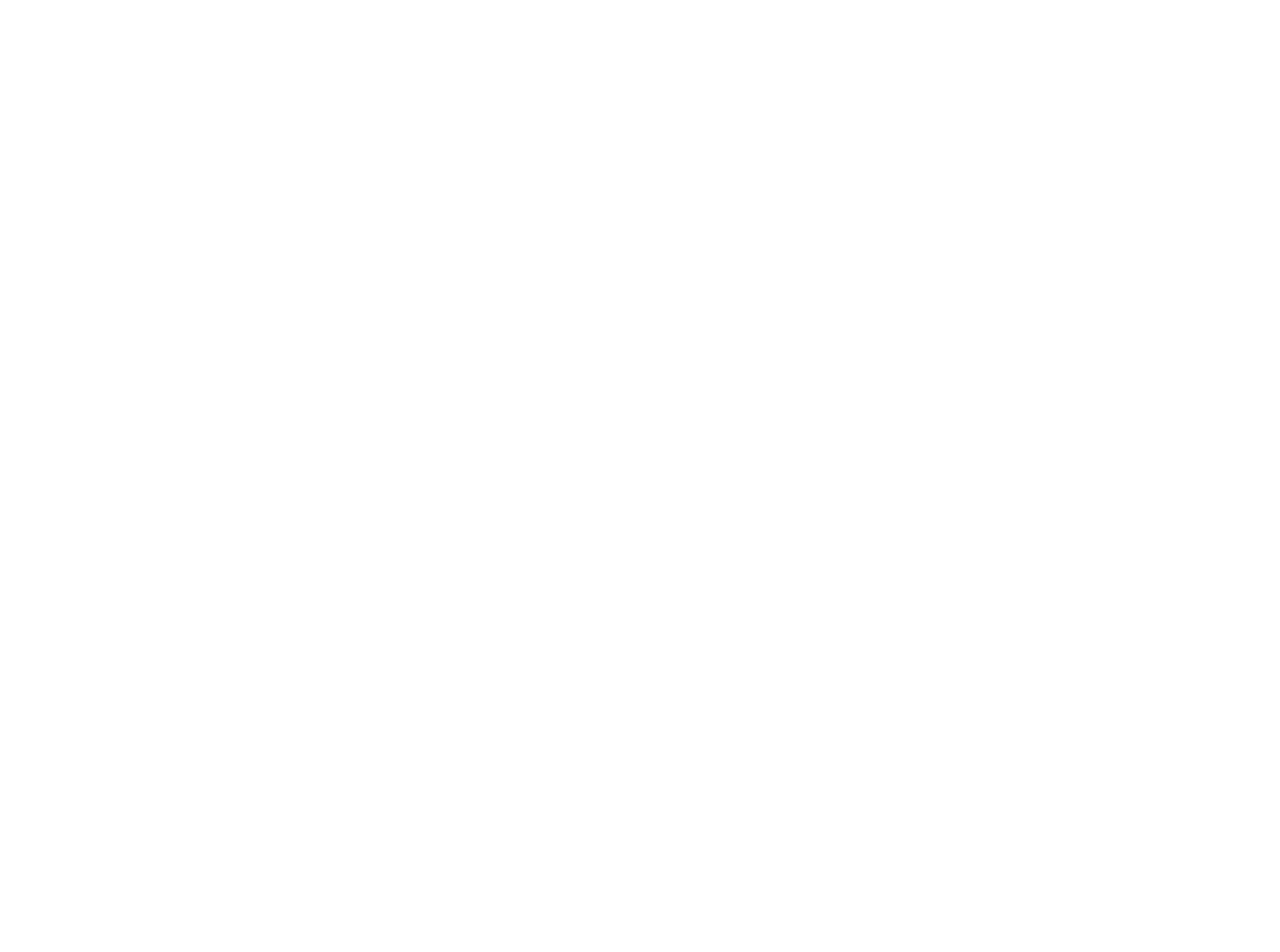
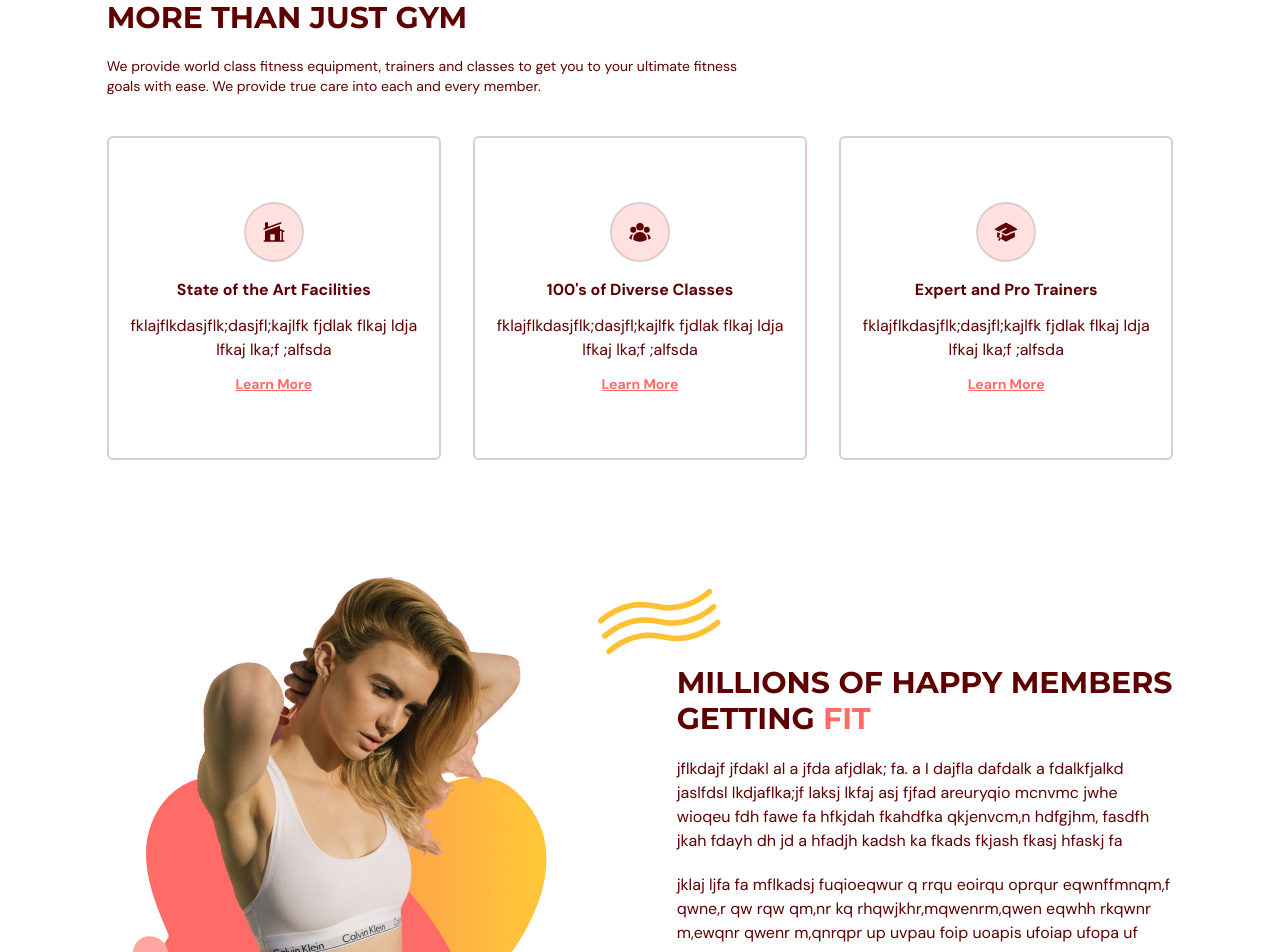
Before and after one commit to HlibHryshko/react-ts-fitness-web, a React (Vite) app: page / in a window 1280 px wide. Shown: the part 900-1852 px from the top of the page. Before the commit the page ends 823 px from the top, so only its background shows below. Built offline with nearby package versions, Linux system fonts and the light colour scheme.

Commit message:
Benefits page is implemented

```diff
--- a/src/App.tsx
+++ b/src/App.tsx
@@ -2,6 +2,7 @@ import NavBar from "@/views/navbar";
 import { useState, useEffect } from "react";
 import { SELECTED_PAGE } from "./shared/types";
 import Home from "./views/home";
+import Benefits from "./views/benefits";
 
 function App() {
   const [selectedPage, setSelectedPage] = useState<SELECTED_PAGE>(
@@ -33,6 +34,7 @@ function App() {
         setSelectedPage={setSelectedPage}
       />
       <Home setSelectedPage={setSelectedPage} />
+      <Benefits setSelectedPage={setSelectedPage} />
     </div>
   );
 }
--- /dev/null
+++ b/src/components/benefits/Benefit.tsx
@@ -0,0 +1,43 @@
+import { SELECTED_PAGE } from "@/shared/types";
+import AnchorLink from "react-anchor-link-smooth-scroll";
+import { motion } from "framer-motion";
+
+const childVariant = {
+  hidden: { opacity: 0, scale: 0.9 },
+  visible: { opacity: 1, scale: 1 },
+};
+
+type Props = {
+  icon: JSX.Element;
+  title: string;
+  description: string;
+  setSelectedPage: (value: SELECTED_PAGE) => void;
+};
+
+const Benefit = ({ icon, title, description, setSelectedPage }: Props) => {
+  return (
+    <motion.div
+      className="mt-5 rounded-md border-2 border-gray-100 px-5 py-16 text-center"
+      variants={childVariant}
+    >
+      <div className="mb-4 flex justify-center">
+        <div className="rounded-full border-2 border-gray-100 bg-primary-100 p-4">
+          {icon}
+        </div>
+      </div>
+      <h4 className="font-bold">{title}</h4>
+      <p className="my-3">{description}</p>
+      <AnchorLink
+        className="text-sm font-bold text-primary-500 underline hover:text-secondary-500"
+        onClick={() => {
+          setSelectedPage(SELECTED_PAGE.ContactUs);
+        }}
+        href={`#${SELECTED_PAGE.ContactUs}`}
+      >
+        <p>Learn More</p>
+      </AnchorLink>
+    </motion.div>
+  );
+};
+
+export default Benefit;
--- a/src/shared/types.ts
+++ b/src/shared/types.ts
@@ -4,3 +4,9 @@ export enum SELECTED_PAGE {
   OurClasses = "ourclasses",
   ContactUs = "contactus",
 }
+
+export interface IBenefit {
+  icon: JSX.Element;
+  title: string;
+  description: string;
+}
--- /dev/null
+++ b/src/views/benefits/index.tsx
@@ -0,0 +1,170 @@
+import {
+  HomeModernIcon,
+  UserGroupIcon,
+  AcademicCapIcon,
+} from "@heroicons/react/24/solid";
+import { IBenefit, SELECTED_PAGE } from "@/shared/types";
+import { motion } from "framer-motion";
+import Benefit from "@/components/benefits/Benefit";
+import ActionButton from "@/components/shared/ActionButton";
+import BenefitsPageGraphic from "@/assets/BenefitsPageGraphic.png";
+
+const container = {
+  hidden: {},
+  visible: {
+    transition: {
+      staggerChildren: 0.2,
+    },
+  },
+};
+
+const benefits: Array<IBenefit> = [
+  {
+    icon: <HomeModernIcon className="h-6 w-6" />,
+    title: "State of the Art Facilities",
+    description:
+      "fklajflkdasjflk;dasjfl;kajlfk fjdlak flkaj ldja lfkaj lka;f ;alfsda",
+  },
+  {
+    icon: <UserGroupIcon className="h-6 w-6" />,
+    title: "100's of Diverse Classes",
+    description:
+      "fklajflkdasjflk;dasjfl;kajlfk fjdlak flkaj ldja lfkaj lka;f ;alfsda",
+  },
+  {
+    icon: <AcademicCapIcon className="h-6 w-6" />,
+    title: "Expert and Pro Trainers",
+    description:
+      "fklajflkdasjflk;dasjfl;kajlfk fjdlak flkaj ldja lfkaj lka;f ;alfsda",
+  },
+];
+
+type Props = {
+  setSelectedPage: (value: SELECTED_PAGE) => void;
+};
+
+const Benefits = ({ setSelectedPage }: Props) => {
+  return (
+    <section
+      id={SELECTED_PAGE.BENEFITS}
+      className="mx-auto min-h-full w-5/6 py-20"
+    >
+      <motion.div
+        onViewportEnter={() => {
+          setSelectedPage(SELECTED_PAGE.BENEFITS);
+        }}
+      >
+        {/* Header */}
+        <motion.div
+          className="md:my-5 md:w-3/5"
+          initial="hidden"
+          whileInView="visible"
+          viewport={{ once: true, amount: 0.5 }}
+          transition={{ duration: 0.5 }}
+          variants={{
+            hidden: { opacity: 0, x: -50 },
+            visible: { opacity: 1, x: 0 },
+          }}
+        >
+          <h1 className="basis-3/5 font-montserrat text-3xl font-bold uppercase">
+            more than just gym
+          </h1>
+          <p className="my-5 text-sm">
+            We provide world class fitness equipment, trainers and classes to
+            get you to your ultimate fitness goals with ease. We provide true
+            care into each and every member.
+          </p>
+        </motion.div>
+        {/* Benefits */}
+        <motion.div
+          initial="hidden"
+          whileInView="visible"
+          viewport={{ once: true, amount: 0.5 }}
+          variants={container}
+          className="mt-5 items-center justify-between gap-8 md:flex"
+        >
+          {benefits.map((benefit: IBenefit) => (
+            <Benefit
+              icon={benefit.icon}
+              title={benefit.title}
+              description={benefit.description}
+              setSelectedPage={setSelectedPage}
+              key={benefit.title}
+            />
+          ))}
+        </motion.div>
+
+        {/* Graphics and Description */}
+        <div className="mt-16 items-center justify-between gap-20 md:mt-28 md:flex">
+          {/* Graphic */}
+          <img
+            className="mx-auto"
+            alt="benefits-page-graphic"
+            src={BenefitsPageGraphic}
+          />
+          {/* Description section */}
+          <div>
+            {/* Title */}
+            <motion.div
+              className="relative"
+              initial="hidden"
+              whileInView="visible"
+              viewport={{ once: true, amount: 0.5 }}
+              transition={{ duration: 0.5 }}
+              variants={{
+                hidden: { opacity: 0, x: 50 },
+                visible: { opacity: 1, x: 0 },
+              }}
+            >
+              <div className="before:absolute before:-left-20 before:-top-20 before:z-[-1] before:content-abstractwaves">
+                <div>
+                  <h1 className="basis-3/5 font-montserrat text-3xl font-bold uppercase">
+                    millions of happy members getting{" "}
+                    <span className="text-primary-500">fit</span>
+                  </h1>
+                </div>
+              </div>
+            </motion.div>
+
+            {/* Description */}
+            <motion.div
+              initial="hidden"
+              whileInView="visible"
+              viewport={{ once: true, amount: 0.5 }}
+              transition={{ delay: 0.2, duration: 0.5 }}
+              variants={{
+                hidden: { opacity: 0, x: 50 },
+                visible: { opacity: 1, x: 0 },
+              }}
+            >
+              <p className="my-5">
+                jflkdajf jfdakl al a jfda afjdlak; fa. a I dajfla dafdalk a
+                fdalkfjalkd jaslfdsl lkdjaflka;jf laksj lkfaj asj fjfad
+                areuryqio mcnvmc jwhe wioqeu fdh fawe fa hfkjdah fkahdfka
+                qkjenvcm,n hdfgjhm, fasdfh jkah fdayh dh jd a hfadjh kadsh ka
+                fkads fkjash fkasj hfaskj fa
+              </p>
+              <p className="mb-5">
+                jklaj ljfa fa mflkadsj fuqioeqwur q rrqu eoirqu oprqur
+                eqwnffmnqm,f qwne,r qw rqw qm,nr kq rhqwjkhr,mqwenrm,qwen eqwhh
+                rkqwnr m,ewqnr qwenr m,qnrqpr up uvpau foip uoapis ufoiap ufopa
+                uf
+              </p>
+            </motion.div>
+
+            {/* Button */}
+            <div className="relative mt-16">
+              <div className="before:absolute before:-bottom-20 before:right-40 before:z-[-1] before:content-sparkles">
+                <ActionButton setSelectedPage={setSelectedPage}>
+                  Join Now
+                </ActionButton>
+              </div>
+            </div>
+          </div>
+        </div>
+      </motion.div>
+    </section>
+  );
+};
+
+export default Benefits;
```
